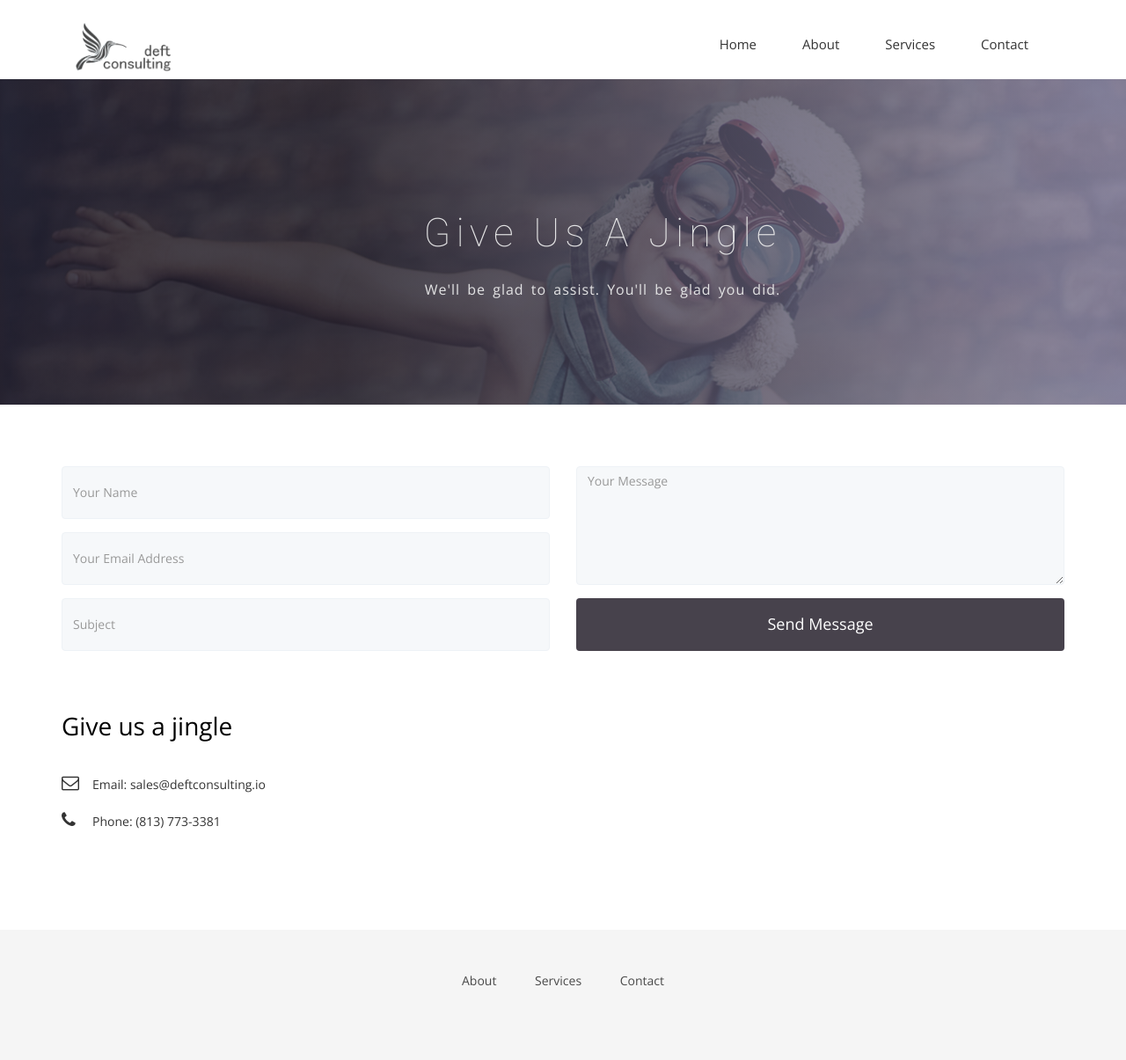
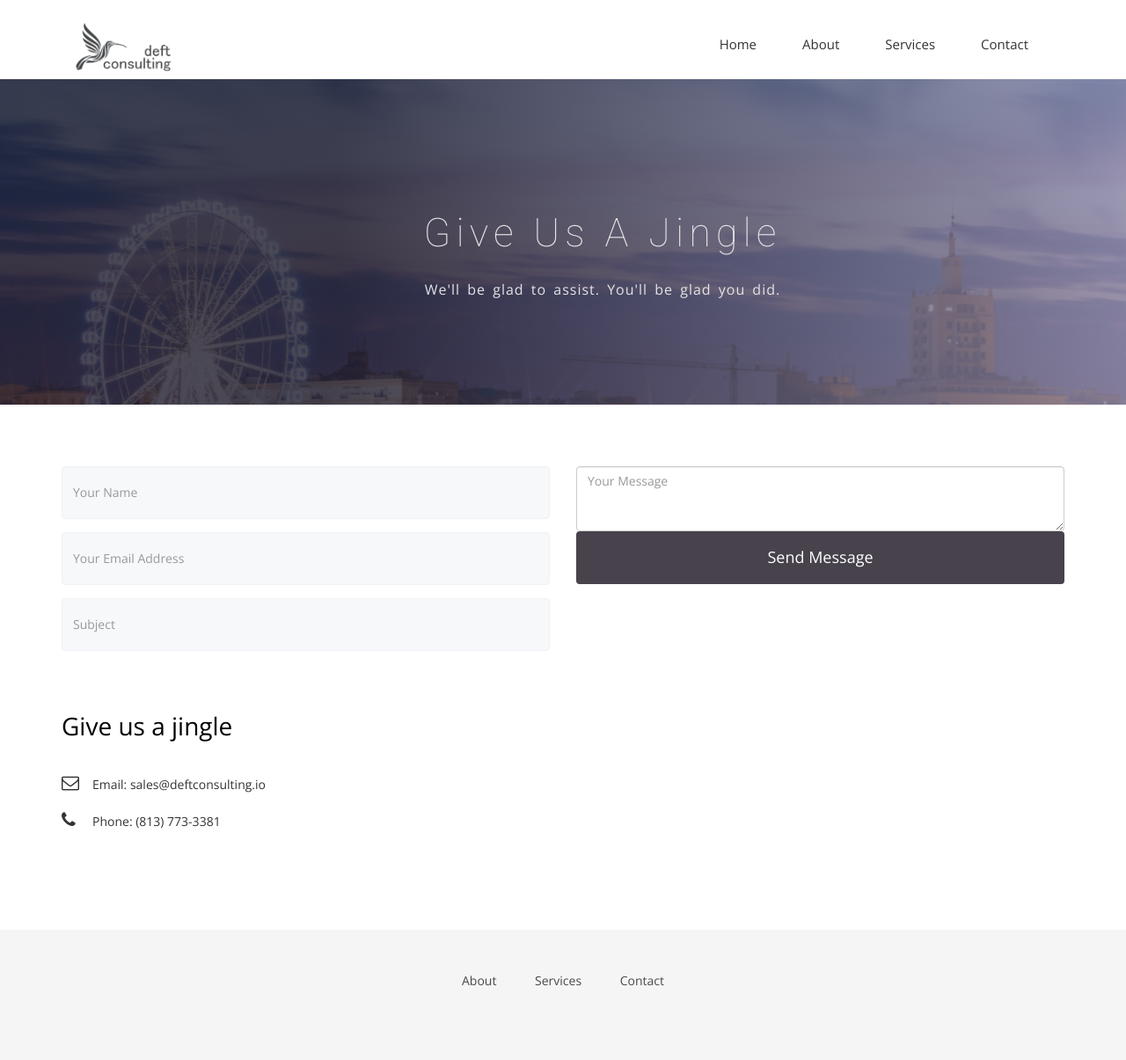
Before and after one commit to deftconsulting/deftconsulting.github.io, a Jekyll site: the page built from contact.html, in a window 1280 px wide. Shown: the whole page at 88% size. Built offline with Jekyll 4.4.1, drawn with Linux system fonts in a browser that asks for light colours; nearby versions of some CDN libraries; some web fonts are replaced.

Commit message:
added email form and fixed background

```diff
--- a/contact.html
+++ b/contact.html
@@ -23,26 +23,25 @@
     <div class="row">
       <div class="col-md-6 col-sm-12">
         <div class="block">
-          <form>
+          <form action="https://formspree.io/sales@deftconsulting.io" method="POST">
             <div class="form-group">
-              <input type="text" class="form-control" placeholder="Your Name">
+              <input name="name" type="text" class="form-control" placeholder="Your Name">
             </div>
             <div class="form-group">
-              <input type="text" class="form-control" placeholder="Your Email Address">
+              <input name="_reply_to" type="text" class="form-control" placeholder="Your Email Address">
             </div>
             <div class="form-group">
-              <input type="text" class="form-control" placeholder="Subject">
+              <input name="_subject" type="text" class="form-control" placeholder="Subject">
             </div>
-          </form>
         </div>
       </div>
       <div class="col-md-6 col-sm-12">
         <div class="block">
-          <form>
             <div class="form-group-2">
-              <textarea class="form-control" rows="3" placeholder="Your Message"></textarea>
+              <textarea name="message" class="form-control" rows="3" placeholder="Your Message"></textarea>
+              <input type="hidden" name="_next" value="//deftconsulting.io/contact.html" />
             </div>
-            <button class="btn btn-default" type="submit">Send Message</button>
+            <button class="btn btn-default" type="submit" value="Send">Send Message</button>
           </form>
         </div>
       </div>
--- a/css/airspace.css
+++ b/css/airspace.css
@@ -358,7 +358,7 @@
 	Slider-work Start
 --*/
 #global-header {
-  background: url("../img/slider-bg.jpg") no-repeat;
+  background: url("../img/cityscape-cropped.jpg") no-repeat;
   background-size: cover;
   padding-top: 150px;
   padding-bottom: 107px;
```
